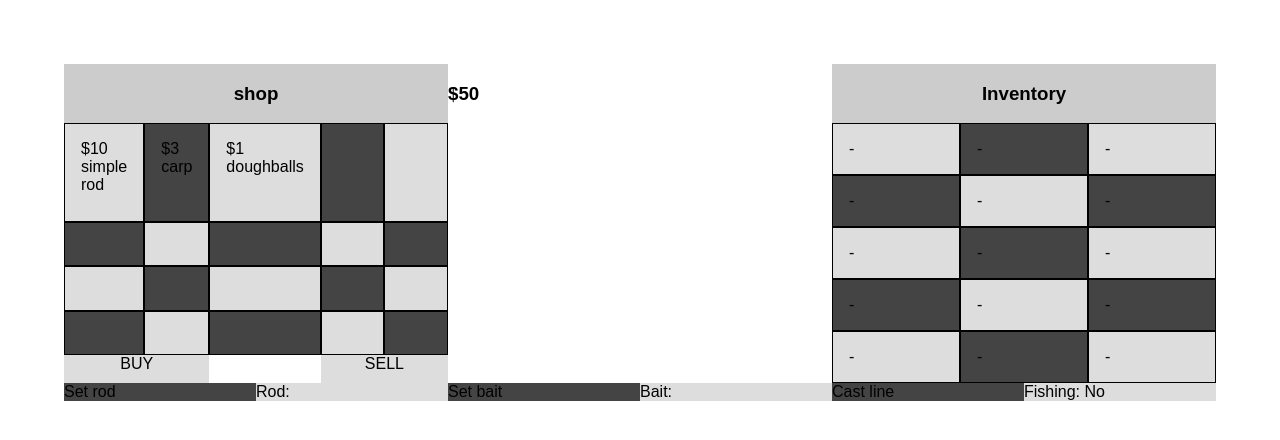
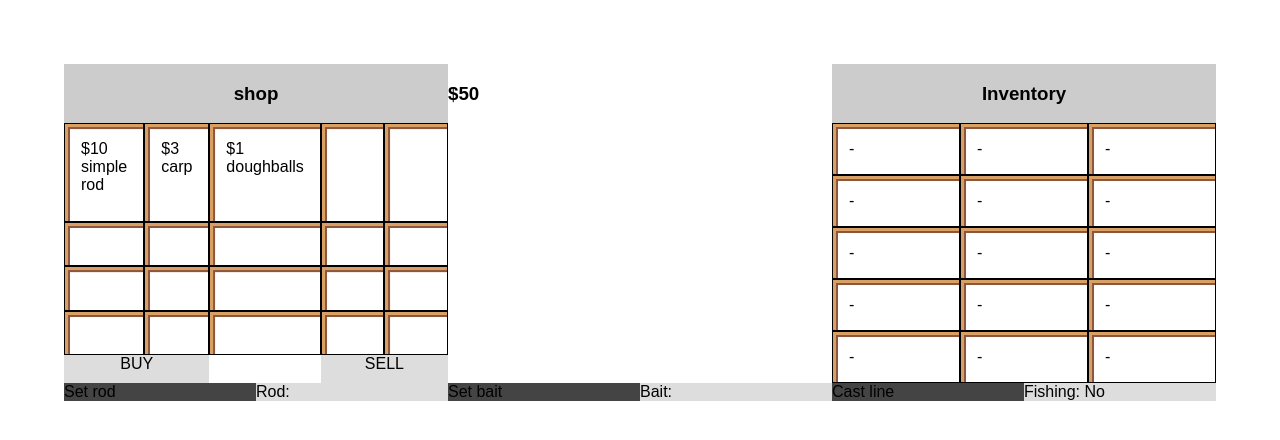
Before and after one commit to lilrooness/likesidefishing, a React (Create React App) app: page / in a window 1280 px wide. Shown: the top 440 px of the page. Built offline with nearby package versions, Linux system fonts and the light colour scheme.

Commit message:
shop and inv items have borders

```diff
--- a/src/App.js
+++ b/src/App.js
@@ -1,5 +1,6 @@
 import React, { Component } from 'react';
 import logo from './logo.svg';
+import inv_square from './assets/inventory_square2.png'
 import './App.css';
 
 import {Items} from './items.js'
@@ -269,12 +270,16 @@ class Inventory extends Component {
     var t = this;
 
     var getDivStyle = function(elem) {
+      console.log(`url(${inv_square})`)
       if(t.state.selected == elem) {
         return {
-          border: "solid 2px red"
+          border: "solid 2px red",
+          "backgroundImage": "url(" + inv_square + ")"
         }
       } else {
-        return {}
+        return {
+          "backgroundImage": "url(" + inv_square + ")",
+        }
       }
     }
 
@@ -295,7 +300,7 @@ class Inventory extends Component {
           }}
         />)
       } else {
-        slots.push(<Slot key={i}/>)
+        slots.push(<Slot key={i} style={getDivStyle(i)}/>)
       }
     }
 
@@ -326,7 +331,8 @@ class ShopSlot extends Component {
     }
 
     return (<div className="shop_slot"
-        onClick={click}>
+        onClick={click}
+        style={{"backgroundImage": "url(" + inv_square + ")"}}>
         {this.state.containsGood? "$"+Items[this.state.contains]["price"] : ""}
         {" "}
         {this.state.contains}
```
Also changed, not shown: src/assets/inventory_square.png (added), src/assets/inventory_square2.png (added).
